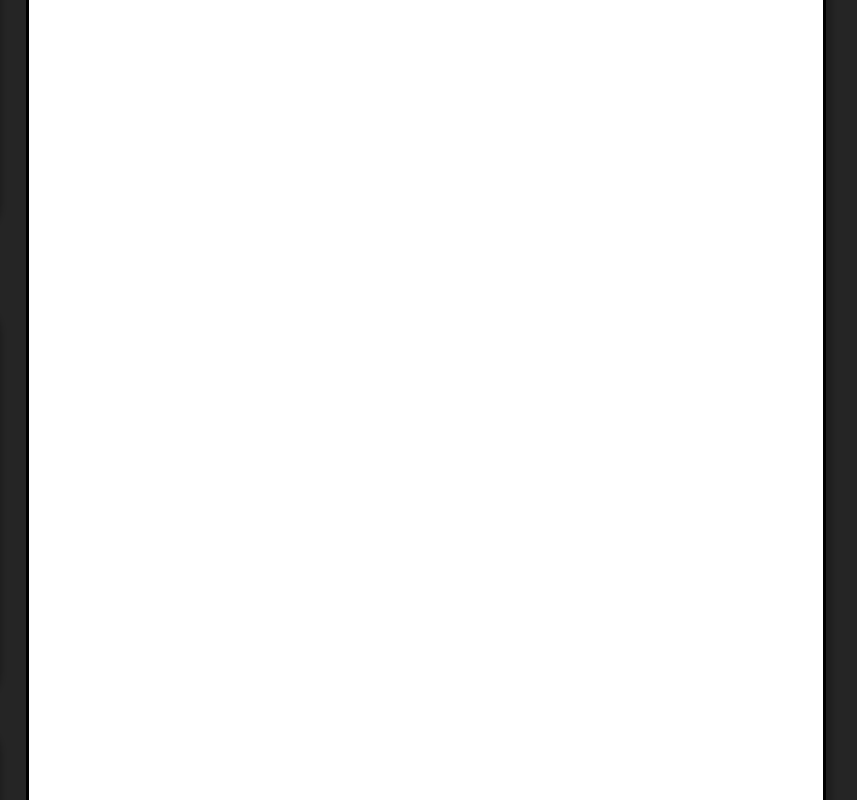
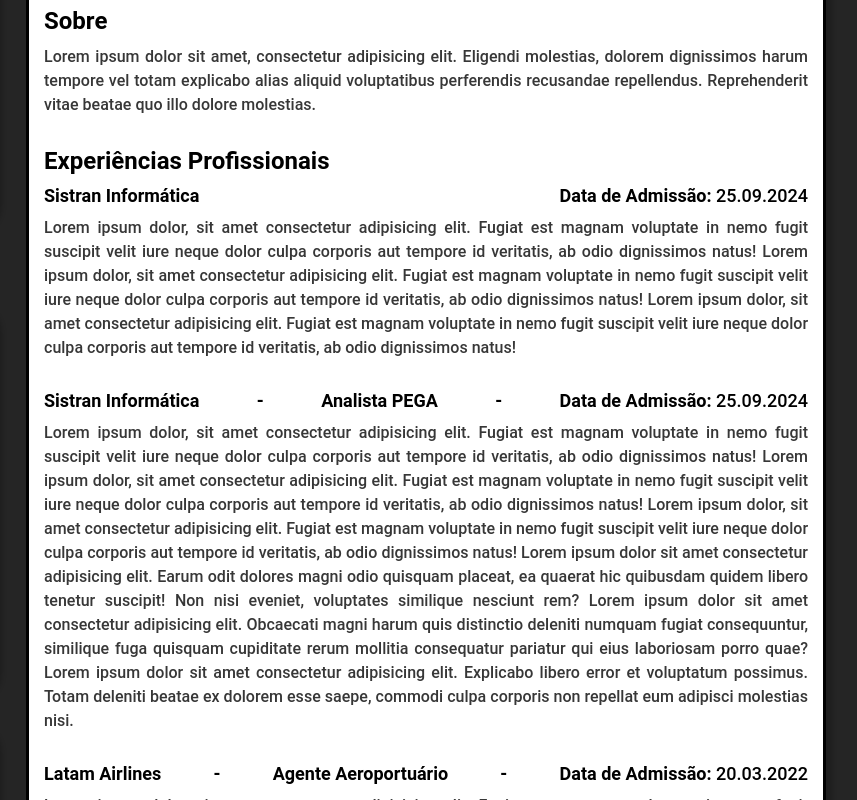
Before and after one commit to Bigodex/Clipourd, a plain HTML site: page index.html in a window 1280 px wide. Shown: the part 740-1540 px from the top of the page, 314-1171 px from the left. Drawn offline with Linux system fonts and the light colour scheme.

Commit message:
Body 80% Completo

```diff
--- a/css/curriculum.css
+++ b/css/curriculum.css
@@ -9,13 +9,16 @@
 }
 
 .banner-curriculo {
-    width: 100%; /* Defina a largura para centralizar */
-    max-width: 800px; /* Defina um valor máximo, se necessário */
+    width: 100%;
+    /* Defina a largura para centralizar */
+    max-width: 800px;
+    /* Defina um valor máximo, se necessário */
     height: 1200px;
     background-color: #fff;
     margin: 20px 0px 0px 0px;
     border-radius: 30px;
-    border:3px solid #000; /* Centraliza horizontalmente */
+    border: 3px solid #000;
+    /* Centraliza horizontalmente */
     box-shadow: 6px 6px 5px 0px rgba(0, 0, 0, 0.2);
 }
 
@@ -43,4 +46,36 @@
     align-items: center;
     margin: 5px 0;
     font-size: 16px;
-  }
+}
+
+.curriculo-media h2{
+    font-size: 24px;
+    font-weight: 500;
+    color: #000000;
+    margin: 0;
+    padding: 15px;
+    text-align: left;
+    margin-bottom: -20px;
+}
+
+.curriculo-media h6{
+    font-size: 18px;
+    font-weight: 500;
+    color: #000000;
+    margin: 0;
+    padding: 15px;
+    text-align: left;
+    margin-bottom: -20px;
+}
+
+.curriculo-media p{
+    font-size: 16px;
+    font-weight: 500;
+    color: #373737;
+    margin: 0;
+    padding: 15px;
+    text-align: justify;
+    line-height: 1.5;
+
+
+}
--- a/css/style.css
+++ b/css/style.css
@@ -59,3 +59,9 @@
     display: flex;
     justify-content: left;
 }
+
+.titles1 {
+    display: flex;
+    justify-content: space-between;
+    flex-wrap: wrap;
+}
--- a/index.html
+++ b/index.html
@@ -763,6 +763,41 @@
         <h2>Desenvolvedor Fullstack</h2>
       </div>
 
+      <div class="curriculo-media">
+        <h2><strong>Sobre </strong></h2>
+        <p>Lorem ipsum dolor sit amet, consectetur adipisicing elit. Eligendi molestias, dolorem dignissimos harum tempore vel totam explicabo alias aliquid voluptatibus perferendis recusandae repellendus. Reprehenderit vitae beatae quo illo dolore molestias.</p>
+        <h2><strong>Experiências Profissionais</strong></h2>
+        <div class="titles1">
+          <h6><strong>Sistran Informática</strong></h6>
+          <h6><strong>Data de Admissão: </strong>25.09.2024</h6>
+          <p>Lorem ipsum dolor, sit amet consectetur adipisicing elit. Fugiat est magnam voluptate in nemo fugit suscipit velit iure neque dolor culpa corporis aut tempore id veritatis, ab odio dignissimos natus! Lorem ipsum dolor, sit amet consectetur adipisicing elit. Fugiat est magnam voluptate in nemo fugit suscipit velit iure neque dolor culpa corporis aut tempore id veritatis, ab odio dignissimos natus! Lorem ipsum dolor, sit amet consectetur adipisicing elit. Fugiat est magnam voluptate in nemo fugit suscipit velit iure neque dolor culpa corporis aut tempore id veritatis, ab odio dignissimos natus!</p>
+        </div>
+
+        <div class="titles1">
+          <h6><strong>Sistran Informática </strong></h6>
+          <h6><strong>-</strong></h6>
+          <h6><strong>Analista PEGA</strong></h6>
+          <h6><strong>-</strong></h6>
+          <h6><strong>Data de Admissão: </strong>25.09.2024</h6>
+          <p>Lorem ipsum dolor, sit amet consectetur adipisicing elit. Fugiat est magnam voluptate in nemo fugit suscipit velit iure neque dolor culpa corporis aut tempore id veritatis, ab odio dignissimos natus! Lorem ipsum dolor, sit amet consectetur adipisicing elit. Fugiat est magnam voluptate in nemo fugit suscipit velit iure neque dolor culpa corporis aut tempore id veritatis, ab odio dignissimos natus! Lorem ipsum dolor, sit amet consectetur adipisicing elit. Fugiat est magnam voluptate in nemo fugit suscipit velit iure neque dolor culpa corporis aut tempore id veritatis, ab odio dignissimos natus! Lorem ipsum dolor sit amet consectetur adipisicing elit. Earum odit dolores magni odio quisquam placeat, ea quaerat hic quibusdam quidem libero tenetur suscipit! Non nisi eveniet, voluptates similique nesciunt rem? Lorem ipsum dolor sit amet consectetur adipisicing elit. Obcaecati magni harum quis distinctio deleniti numquam fugiat consequuntur, similique fuga quisquam cupiditate rerum mollitia consequatur pariatur qui eius laboriosam porro quae?Lorem ipsum dolor sit amet consectetur adipisicing elit. Explicabo libero error et voluptatum possimus. Totam deleniti beatae ex dolorem esse saepe, commodi culpa corporis non repellat eum adipisci molestias nisi.</p>
+        </div>
+
+        <div class="titles1">
+          <h6><strong>Latam Airlines</strong></h6>
+          <h6><strong>-</strong></h6>
+          <h6><strong>Agente Aeroportuário</strong></h6>
+          <h6><strong>-</strong></h6>
+          <h6><strong>Data de Admissão: </strong>20.03.2022</h6>
+          <p>Lorem ipsum dolor, sit amet consectetur adipisicing elit. Fugiat est magnam voluptate in nemo fugit suscipit velit iure neque dolor culpa corporis aut tempore id veritatis, ab odio dignissimos natus! Lorem ipsum dolor, sit amet consectetur adipisicing elit. Fugiat est magnam voluptate in nemo fugit suscipit velit iure neque dolor culpa corporis aut tempore id veritatis, ab odio dignissimos natus! Lorem ipsum dolor, sit amet consectetur adipisicing elit. Fugiat est magnam voluptate in nemo fugit suscipit velit iure neque dolor culpa corporis aut tempore id veritatis, ab odio dignissimos natus!</p>
+        </div>
+
+        <div class="titles1">
+          <h6><strong>Sistran Informática</strong></h6>
+          <h6><strong>Data de Admissão: </strong>25.09.2024</h6>
+          <p>Lorem ipsum dolor, sit amet consectetur adipisicing elit. Fugiat est magnam voluptate in nemo fugit suscipit velit iure neque dolor culpa corporis aut tempore id veritatis, ab odio dignissimos natus! Lorem ipsum dolor, sit amet consectetur adipisicing elit. Fugiat est magnam voluptate in nemo fugit suscipit velit iure neque dolor culpa corporis aut tempore id veritatis, ab odio dignissimos natus! Lorem ipsum dolor, sit amet consectetur adipisicing elit. Fugiat est magnam voluptate in nemo fugit suscipit velit iure neque dolor culpa corporis aut tempore id veritatis, ab odio dignissimos natus!</p>
+        </div>
+      </div>
+
 
     </div>
   </body>
```
